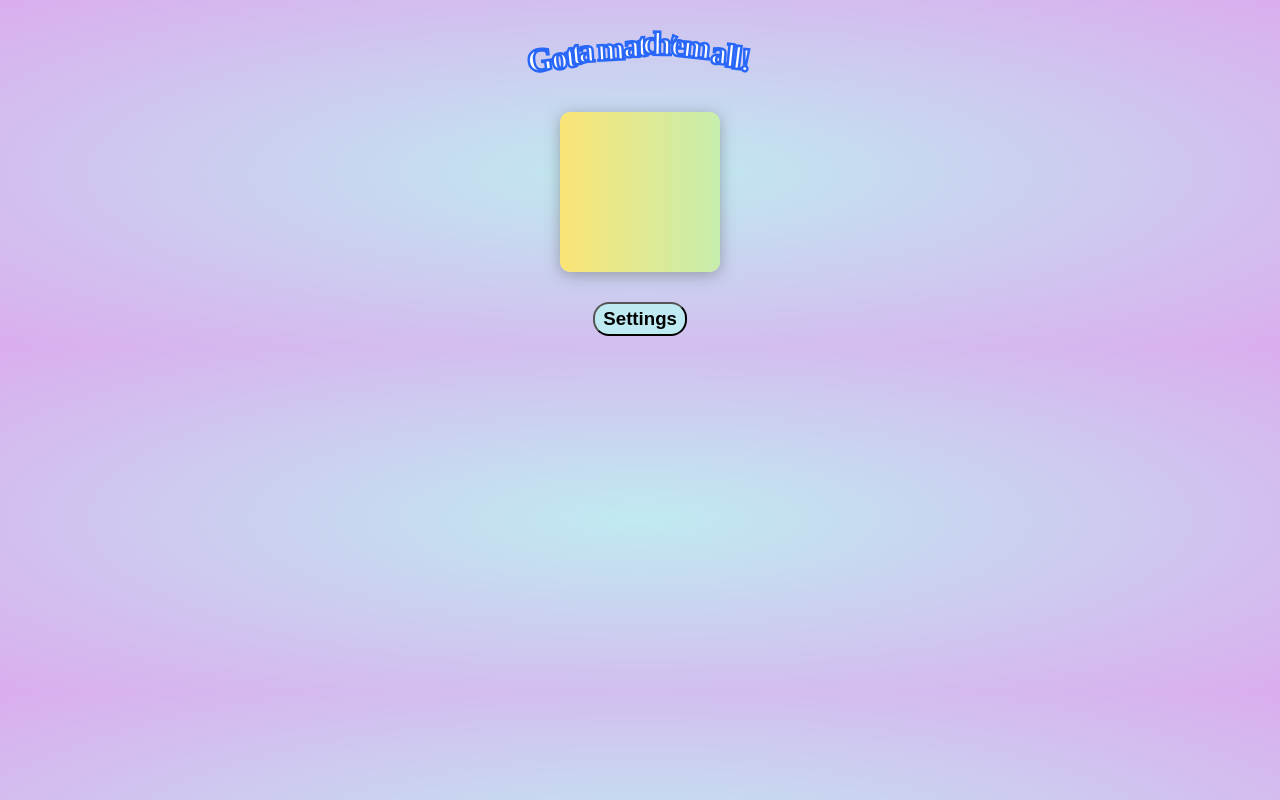
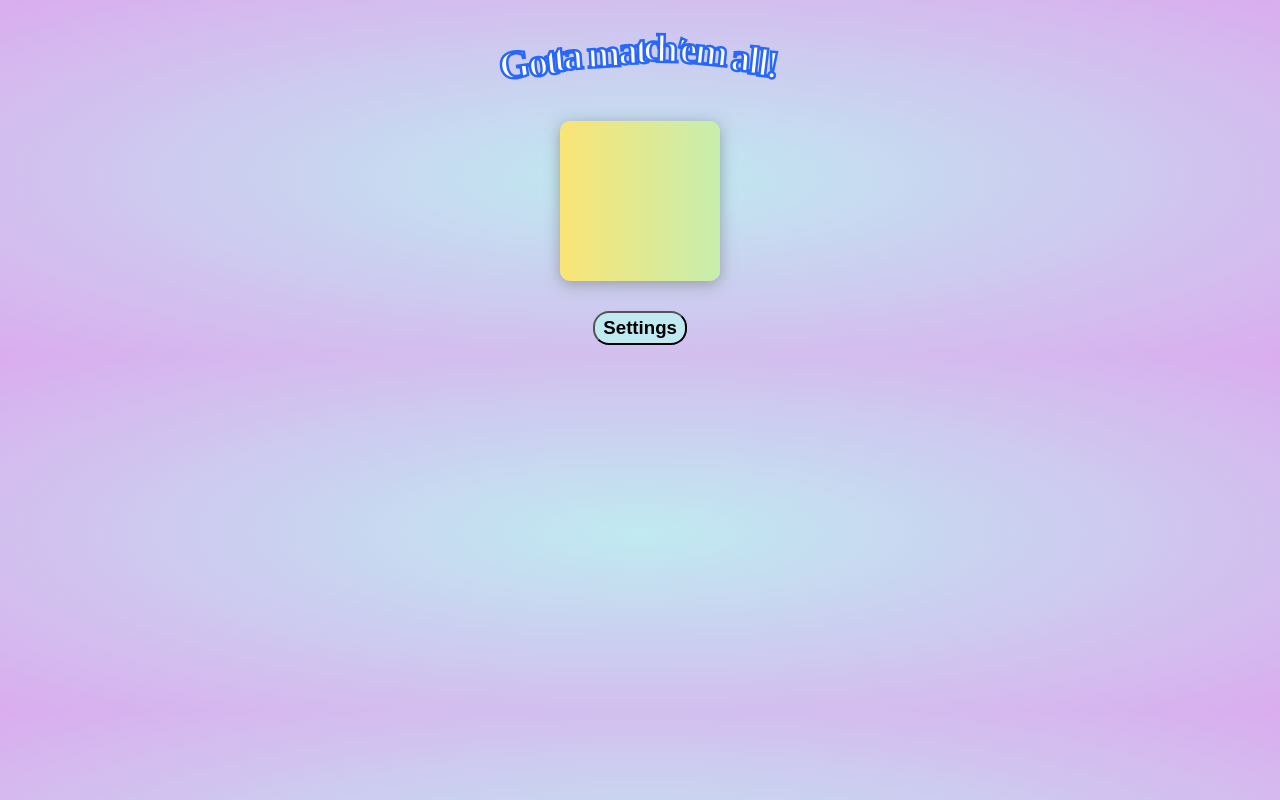
Before and after one commit to OSharpe001/OSharpe001.github.io, a plain HTML site: page index.html in a window 1280 px wide. Drawn offline with Linux system fonts and the light colour scheme; a web font is replaced by a local one.

Commit message:
fixing styles for desktop main page

```diff
--- a/style.css
+++ b/style.css
@@ -137,7 +137,7 @@ input {
 
 .slogan {
     font-family: 'Sedgwick Ave';
-    font-size: 25pt;
+    font-size: 30pt;
     -webkit-text-fill-color: #fff;
     -webkit-text-stroke-color: rgb(40, 103, 249);
     -webkit-text-stroke-width: 2.5px;
```
